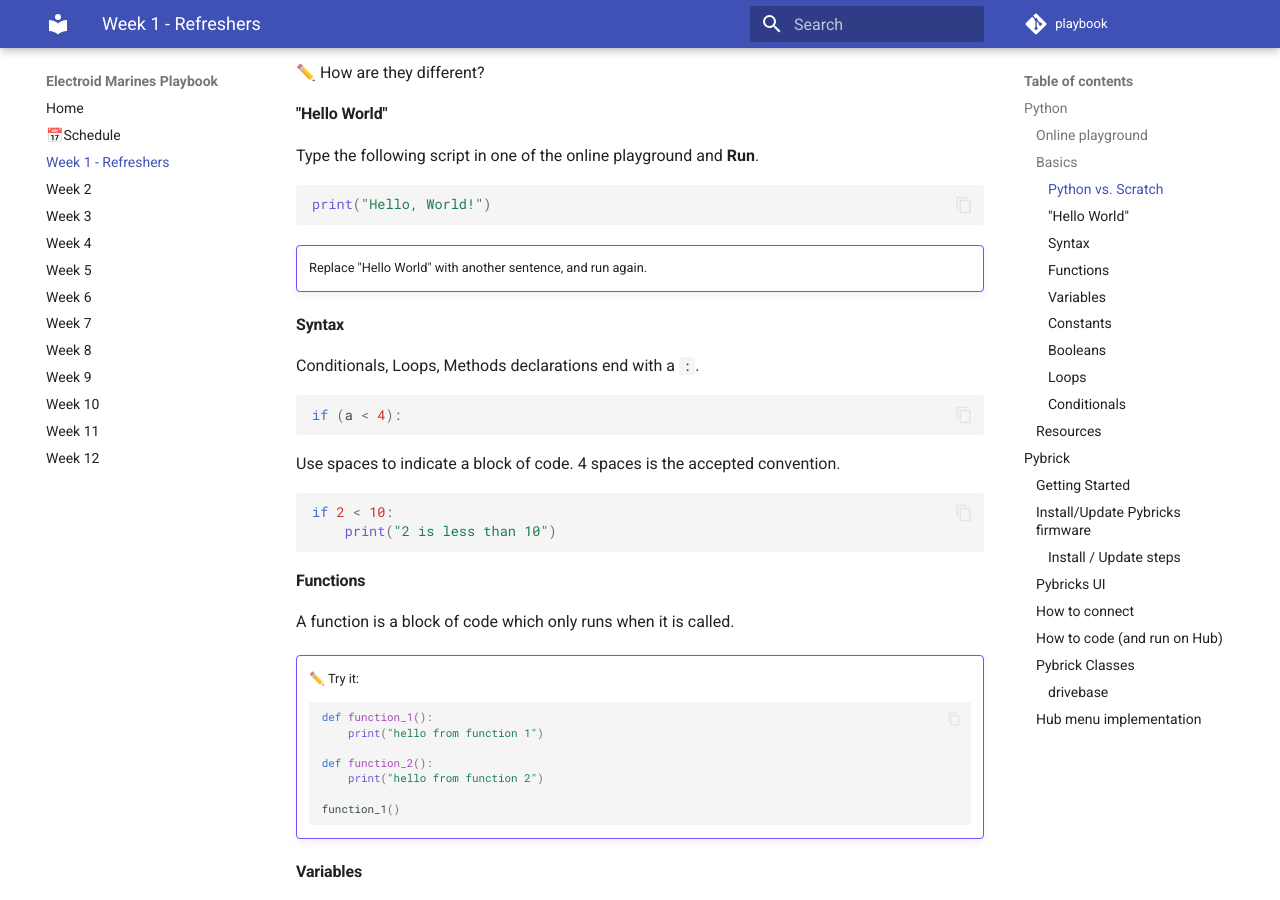
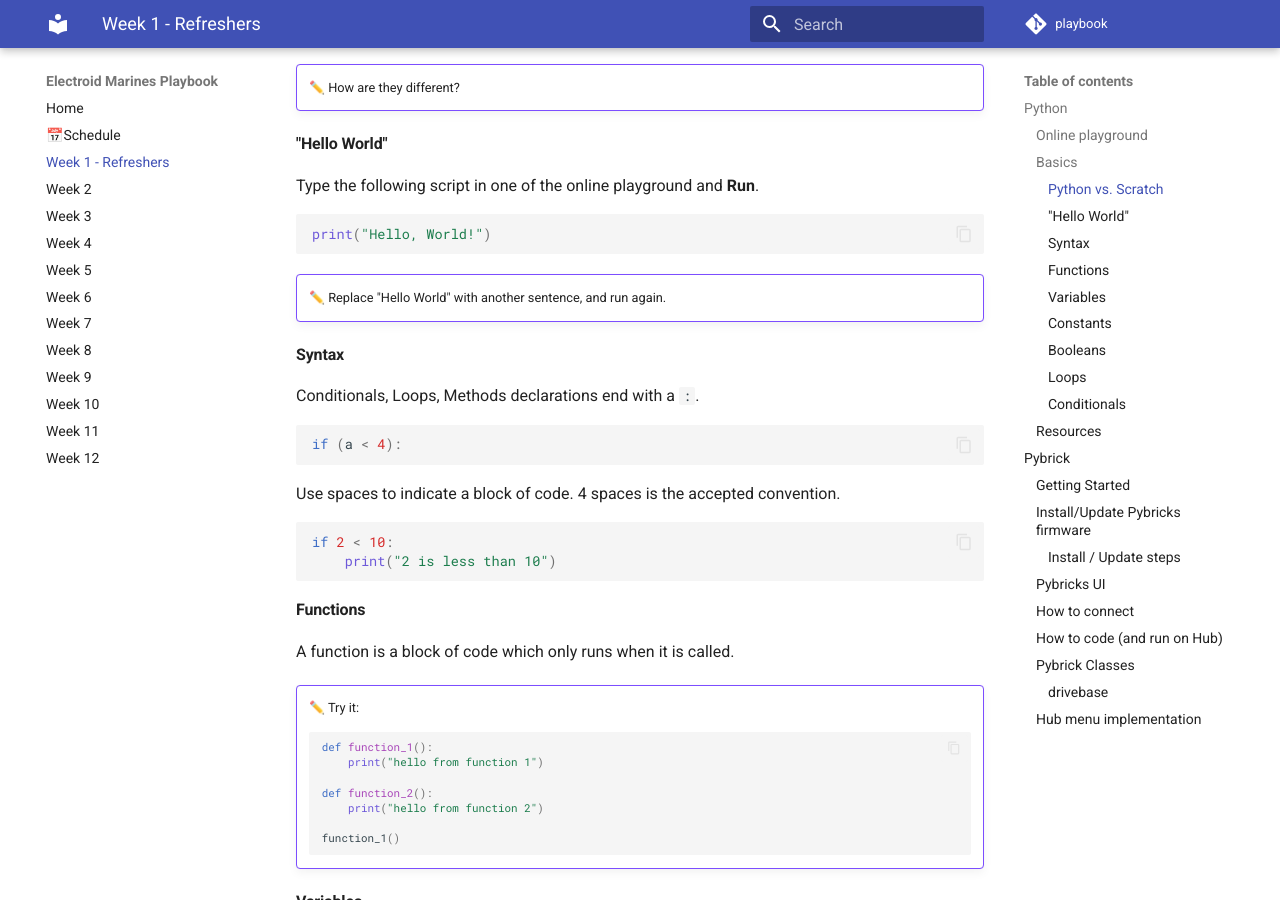
Before and after one commit to electroid2024/playbook, an MkDocs documentation site: the page built from docs/week_01.md, in a window 1280 px wide and 900 px high, scrolled down 646 px. Built offline with MkDocs 1.6.1 and Material for MkDocs 9.7.7, drawn with Linux system fonts in a browser that asks for light colours; emoji names are drawn with the system emoji font; comment, search, counter and statistics services are not loaded.

Commit message:
Highlight exercises

```diff
--- a/docs/week_01.md
+++ b/docs/week_01.md
@@ -33,7 +35,7 @@
 
 !!! example ""
 
-    Replace "Hello World" with another sentence, and run again.
+    ✏️ Replace "Hello World" with another sentence, and run again.
 
 #### Syntax
 
```
Also changed, not shown: other parts of docs/week_01.md (+3 -1 lines).
